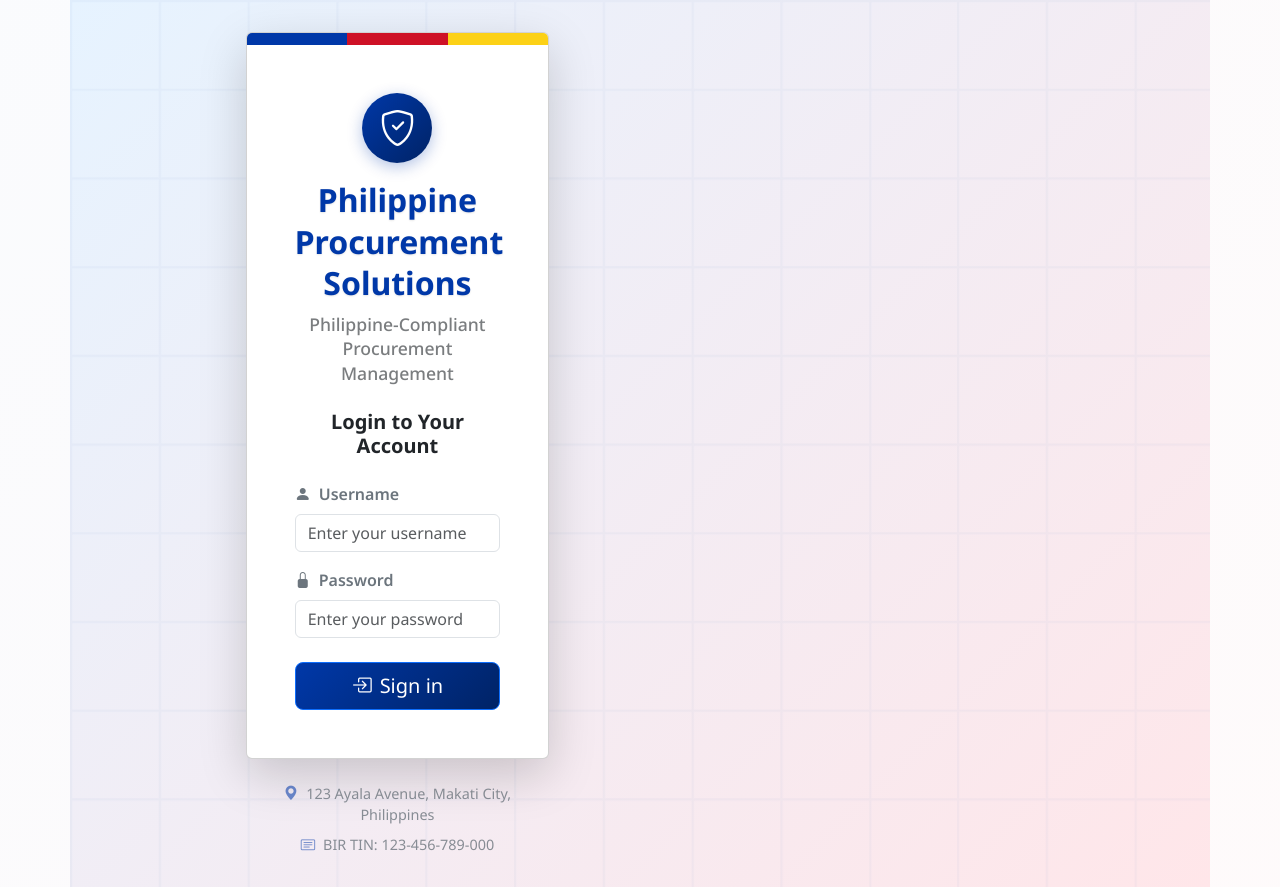
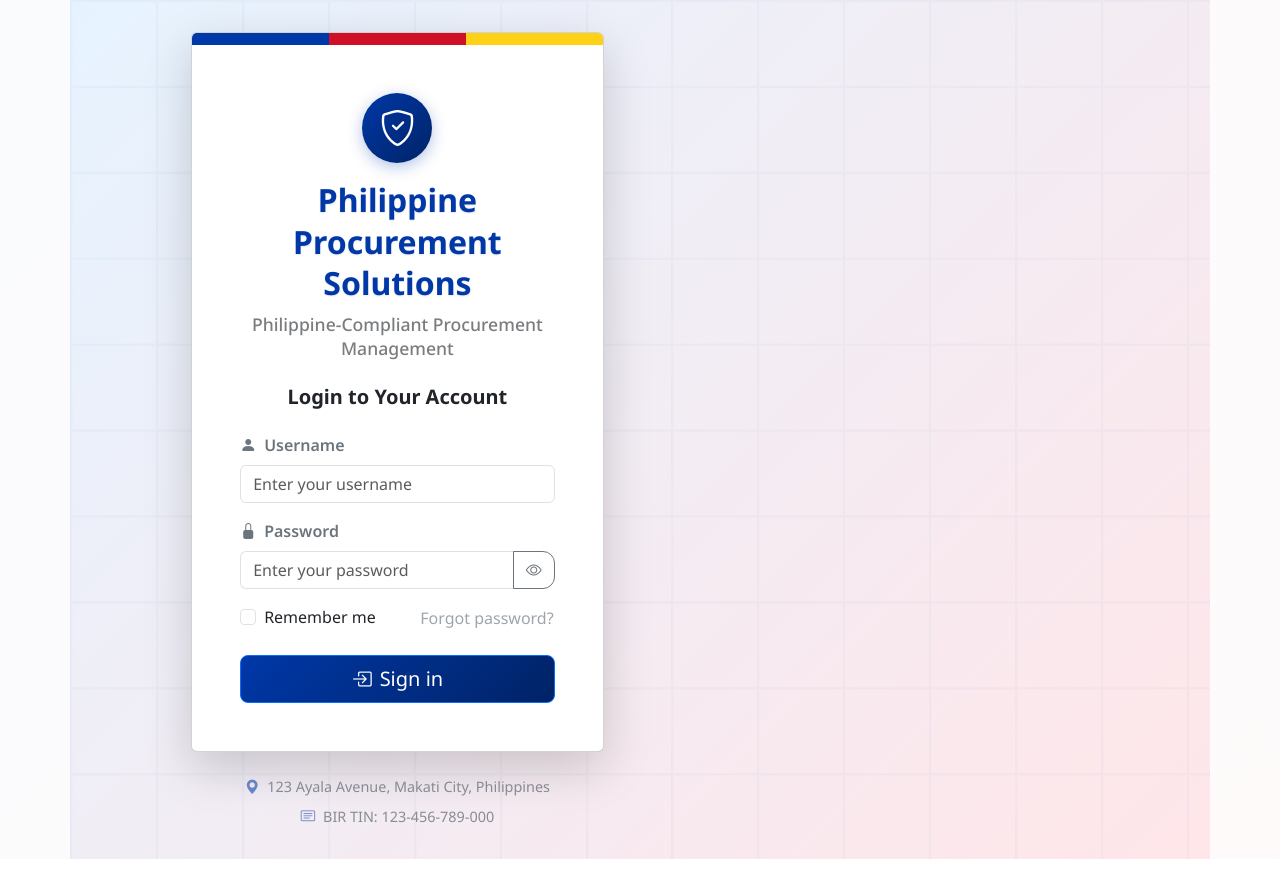
Before and after one commit to Tofuwuuu/BLOCKCHAIN, a React (Create React App) app in the folder frontend/: page /login in a window 1280 px wide. After the commit the page ends 859 px from the top, so only its background shows below. Built offline with nearby package versions, Linux system fonts and the light colour scheme; no server answers.

Commit message:
frontend

```diff
--- a/frontend/package.json
+++ b/frontend/package.json
@@ -24,6 +24,7 @@
     "test": "react-scripts test",
     "eject": "react-scripts eject"
   },
+  "proxy": "http://localhost:3002",
   "eslintConfig": {
     "extends": [
       "react-app",
--- a/frontend/src/App.css
+++ b/frontend/src/App.css
@@ -65,6 +65,12 @@
   position: relative;
 }
 
+/* Wrapper to limit max width for better readability */
+.ph-login-wrapper {
+  max-width: 680px;
+  margin: 0 auto;
+}
+
 /* Fix for long vertical text layout */
 .ph-login-card .card-body {
   word-break: normal;
@@ -115,7 +121,7 @@
   position: relative;
   backdrop-filter: blur(10px);
   background: rgba(255, 255, 255, 0.95);
-  min-width: 400px;
+  min-width: 460px;
   max-width: 100%;
   width: 100%;
 }
@@ -333,6 +339,24 @@
   font-size: 1rem;
   transition: all 0.3s ease;
   background: rgba(255, 255, 255, 0.9);
+}
+
+/* Input group to align toggle button */
+.ph-input-group .ph-form-control {
+  border-right-width: 0;
+}
+
+.ph-password-toggle {
+  border-top-right-radius: 12px !important;
+  border-bottom-right-radius: 12px !important;
+  border-color: var(--ph-border);
+  background: var(--ph-white);
+  color: var(--ph-gray);
+}
+
+.ph-password-toggle:hover {
+  background: var(--ph-light-gray);
+  color: var(--ph-dark-blue);
 }
 
 .ph-form-control:focus {
--- a/frontend/src/pages/Login.tsx
+++ b/frontend/src/pages/Login.tsx
@@ -1,5 +1,5 @@
 import React, { useState } from 'react';
-import { Container, Row, Col, Card, Form, Button, Alert } from 'react-bootstrap';
+import { Container, Row, Col, Card, Form, Button, Alert, InputGroup } from 'react-bootstrap';
 import { useNavigate } from 'react-router-dom';
 import { useAuth } from '../contexts/AuthContext';
 
@@ -15,6 +15,7 @@ const Login: React.FC = () => {
   });
 
   const [errors, setErrors] = useState<{ username?: string; password?: string }>({});
+  const [showPassword, setShowPassword] = useState(false);
 
   const validateForm = (): boolean => {
     const newErrors: { username?: string; password?: string } = {};
@@ -51,7 +52,8 @@ const Login: React.FC = () => {
   return (
     <Container className="login-container">
       <Row className="justify-content-center">
-        <Col xs={12} sm={10} md={8} lg={7} xl={6}>
+        <Col xs={12} sm={11} md={10} lg={9} xl={8}>
+          <div className="ph-login-wrapper">
           <Card className="ph-login-card shadow-lg">
             {/* Enhanced Philippine Flag Strip */}
             <div className="ph-flag-strip">
@@ -95,6 +97,7 @@ const Login: React.FC = () => {
                     isInvalid={!!errors.username}
                     aria-describedby="usernameError"
                     disabled={loading}
+                    autoComplete="username"
                     className="ph-form-control"
                   />
                   <Form.Control.Feedback type="invalid" id="usernameError">
@@ -103,26 +106,51 @@ const Login: React.FC = () => {
                   </Form.Control.Feedback>
                 </Form.Group>
 
-                <Form.Group className="mb-4">
+                <Form.Group className="mb-3">
                   <Form.Label htmlFor="password" className="ph-form-label">
                     <i className="bi bi-lock-fill me-2"></i>Password
                   </Form.Label>
+                  <InputGroup className="ph-input-group">
                     <Form.Control
                       id="password"
-                    type="password"
+                      type={showPassword ? 'text' : 'password'}
                       placeholder="Enter your password"
                       value={formData.password}
                       onChange={(e) => setFormData({ ...formData, password: e.target.value })}
                       isInvalid={!!errors.password}
                       aria-describedby="passwordError"
                       disabled={loading}
+                      autoComplete="current-password"
                       className="ph-form-control"
                     />
+                    <Button
+                      type="button"
+                      variant="outline-secondary"
+                      className="ph-password-toggle"
+                      onClick={() => setShowPassword((v) => !v)}
+                      aria-label={showPassword ? 'Hide password' : 'Show password'}
+                      disabled={loading}
+                    >
+                      <i className={showPassword ? 'bi bi-eye-slash' : 'bi bi-eye'}></i>
+                    </Button>
+                  </InputGroup>
                   <Form.Control.Feedback type="invalid" id="passwordError">
                     <i className="bi bi-exclamation-circle me-1"></i>
                     {errors.password}
                   </Form.Control.Feedback>
                 </Form.Group>
+
+                <div className="d-flex justify-content-between align-items-center mb-4">
+                  <Form.Check
+                    type="checkbox"
+                    id="remember"
+                    label="Remember me"
+                    disabled={loading}
+                  />
+                  <Button variant="link" className="p-0 text-decoration-none" disabled>
+                    Forgot password?
+                  </Button>
+                </div>
 
                 <div className="d-grid">
                   <Button
@@ -148,6 +176,7 @@ const Login: React.FC = () => {
               </Form>
             </Card.Body>
           </Card>
+          </div>
 
           {/* Enhanced Footer Info */}
           <div className="text-center mt-4 ph-footer-info">
--- a/frontend/src/services/api.ts
+++ b/frontend/src/services/api.ts
@@ -1,7 +1,9 @@
 import axios, { AxiosInstance, AxiosResponse, AxiosError, AxiosRequestConfig } from 'axios';
 
 // API base configuration
-const API_BASE_URL = process.env.REACT_APP_API_URL || 'http://localhost:3002';
+// Use proxy in development (package.json "proxy"), otherwise honor env var
+const isDev = process.env.NODE_ENV !== 'production';
+const API_BASE_URL = isDev ? '/' : (process.env.REACT_APP_API_URL || 'https://your-api.example.com');
 
 // Create axios instance with default config
 const api: AxiosInstance = axios.create({
```
Lines whose indentation alone changed are shown as unchanged.
